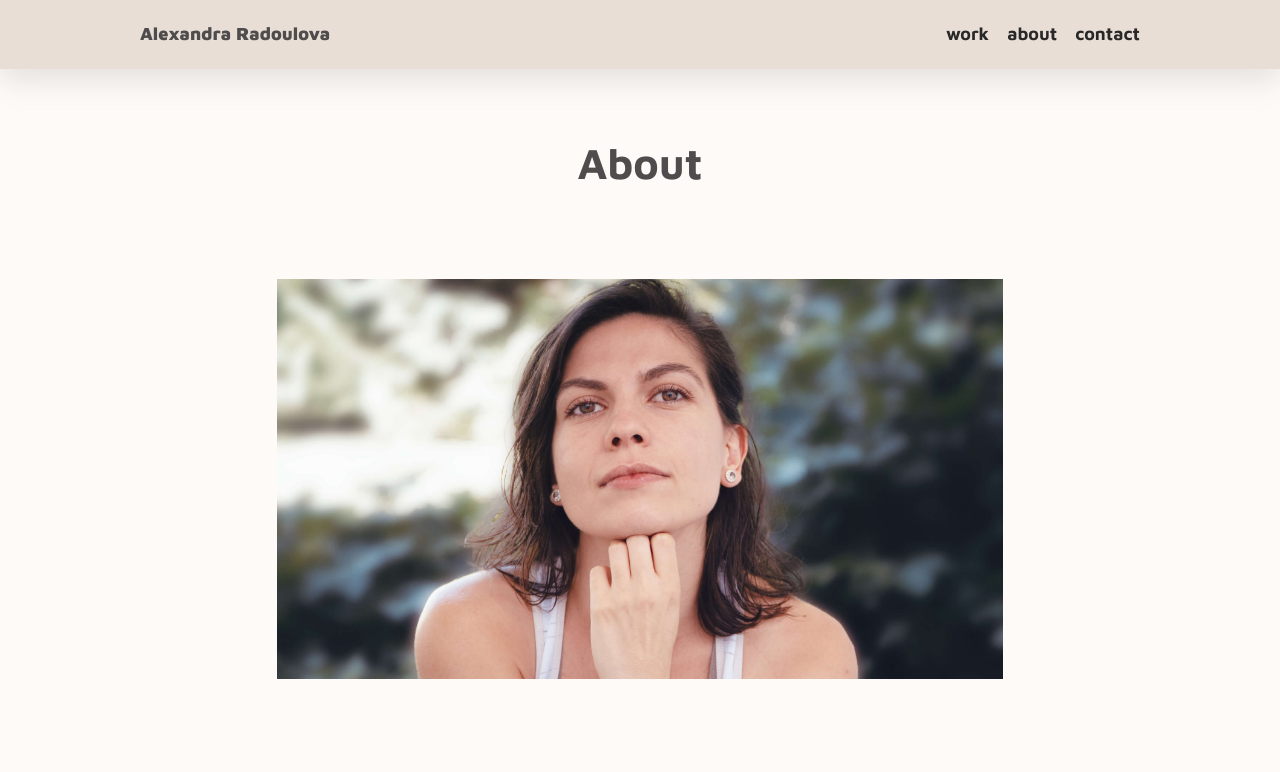
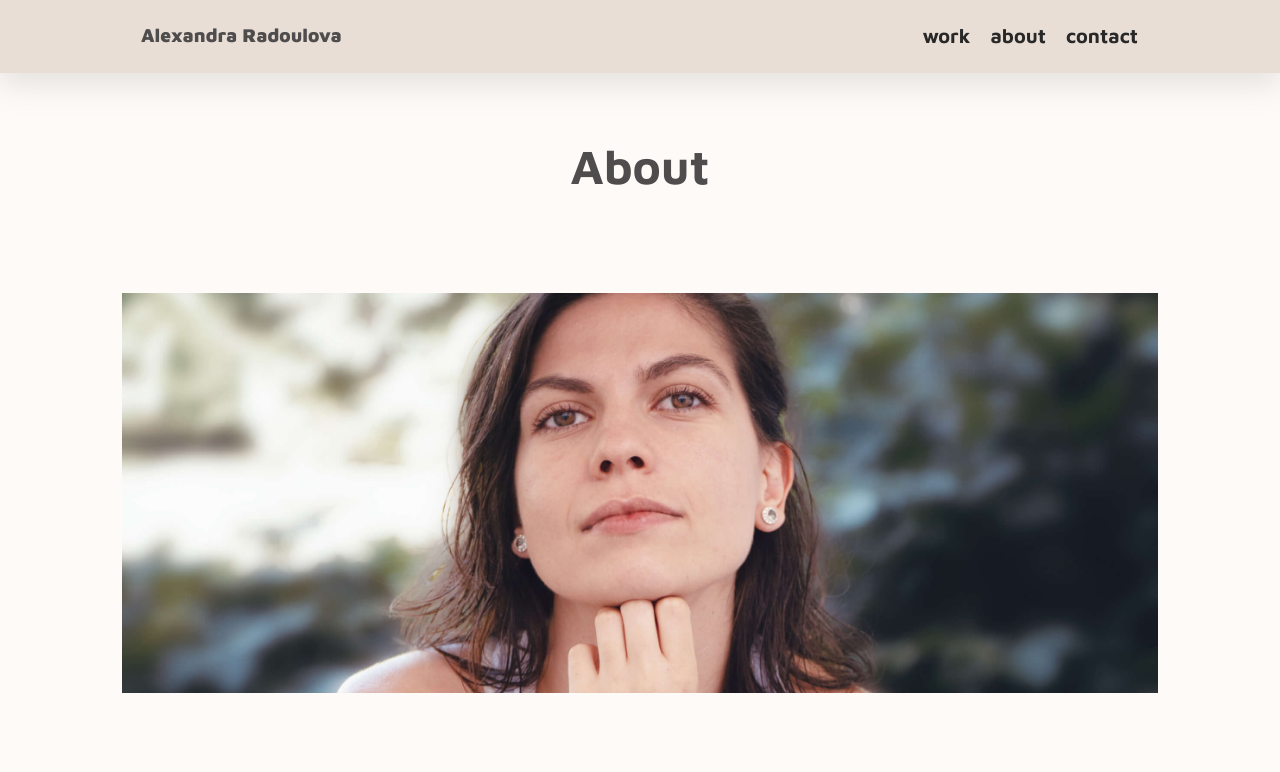
Before and after one commit to ynasss/portfolio, a plain HTML site: page about.html in a window 1280 px wide. Shown: the top 772 px of the page. Drawn offline with nearby package versions, Linux system fonts and the light colour scheme.

Commit message:
Revert "apply feedback"
This reverts commit 7c51da50d56a725e793b878a12122f841014e725.

```diff
--- a/css/styles.css
+++ b/css/styles.css
@@ -93,7 +93,7 @@ button {
     border-style:none;
     display: flex;
     align-items: flex-start;
-    /*background-color: transparent;*/
+    background-color: transparent;
     font-family: 'Maven Pro', sans-serif;
     font-weight: 700;
     font-size: 0.8em;
@@ -197,7 +197,6 @@ header {
     box-shadow: 0 11px 29px rgba(176, 165, 158, 0.3)  ;
 	-webkit-box-shadow: 0 11px 29px rgba(176, 165, 158, 0.3)  ;
 	-moz-box-shadow: 0 11px 29px rgba(176, 165, 158, 0.3)  ;
-    z-index: 999;
     }
 .nav {
     list-style-type: none;
@@ -330,10 +329,6 @@ img {
     header {
         padding: 20px 0px;
       }
-    nav {
-        display: flex;
-        align-items: center;
-    }
     .nav {
         display: flex;
         flex-direction: row;
@@ -402,13 +397,11 @@ img {
         align-content: baseline;
     }
     a.logo {
-        font-size: 18px;
+        font-size: 19px;
         padding: 0 1em;
     }
     .profile-img_wrapper {
         height: 400px;
-        width: 70%;
-        margin: 0 auto;
     }
     .profile-img {
         height: 100%;
@@ -426,7 +419,7 @@ img {
 }
 @media only screen and (min-width: 1024px) {
     body {
-        font-size: 18px;
+        font-size: 20px;
     }main {
         padding-left: 4em;
         padding-right: 4em;
```
